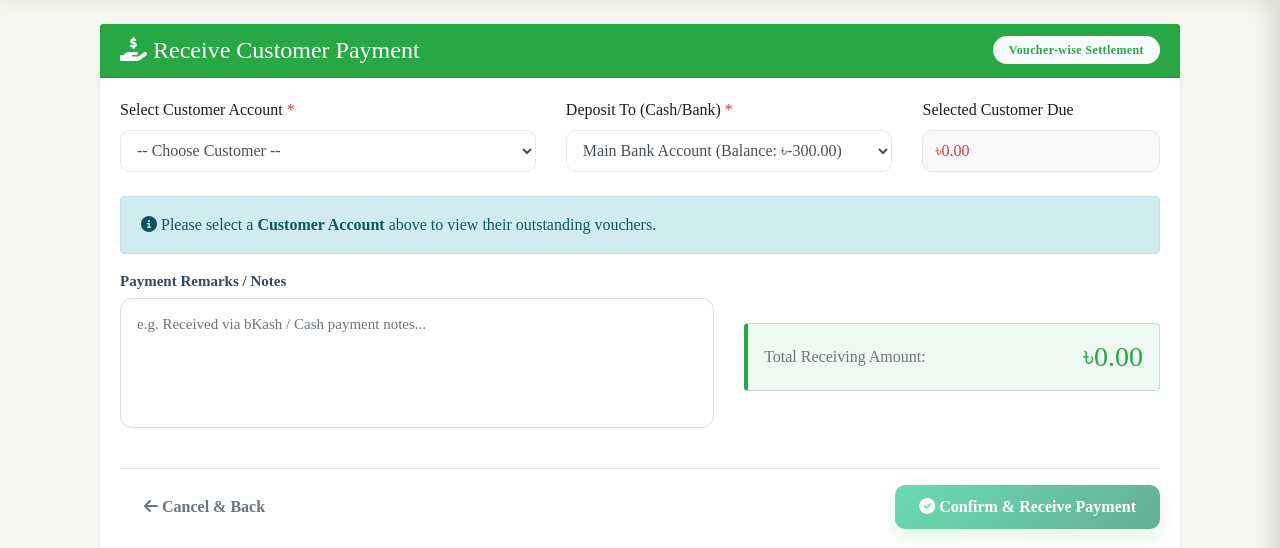
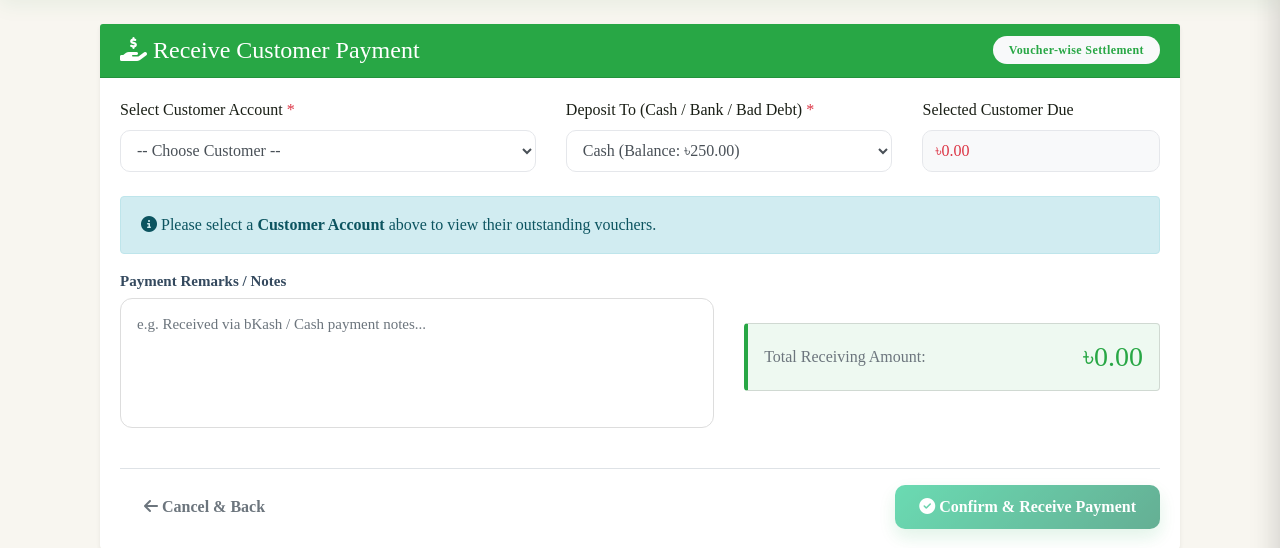
Before and after one commit to Mohd-Araf/amader_uthaan_krishi-ERP-Software-, a Django app: page /finance/receive-payment/ in a window 1280 px wide. Shown: the part 64-612 px from the top of the page. Run offline with Django 5.2, Linux system fonts and the light colour scheme; a user stored in the database is signed in; data comes from the database, SQL or seed files in the repository.

Commit message:
Add Bad Debt (Expected Credit Loss) system account and support in Receive Customer Payment settlement

```diff
--- a/Templates/finance/payment_receive.html
+++ b/Templates/finance/payment_receive.html
@@ -60,11 +60,11 @@ Receive Customer Payment
                     </div>
 
                     <div class="col-md-4">
-                        <label class="form-label fw-bold">Deposit To (Cash/Bank) <span class="text-danger">*</span></label>
+                        <label class="form-label fw-bold">Deposit To (Cash / Bank / Bad Debt) <span class="text-danger">*</span></label>
                         <select name="payment_account" class="form-select form-control" required>
-                            <option value="">-- Choose Cash/Bank Account --</option>
+                            <option value="">-- Choose Account (Cash / Bank / Bad Debt) --</option>
                             {% for acc in cash_bank_accounts %}
-                                <option value="{{ acc.id }}" {% if acc.is_default %}selected{% endif %}>
+                                <option value="{{ acc.id }}" {% if acc.is_default and acc.type2 == 'cash' %}selected{% endif %}>
                                     {{ acc.name }} (Balance: ৳{{ acc.get_current_balance|floatformat:2|intcomma }})
                                 </option>
                             {% endfor %}
--- a/Templates/finance/receive_payment.html
+++ b/Templates/finance/receive_payment.html
@@ -56,11 +56,11 @@ Receive Customer Payment
                     </div>
 
                     <div class="col-md-4">
-                        <label class="form-label fw-bold">Deposit To (Cash/Bank) <span class="text-danger">*</span></label>
+                        <label class="form-label fw-bold">Deposit To (Cash / Bank / Bad Debt) <span class="text-danger">*</span></label>
                         <select name="payment_account" class="form-select form-control" required>
-                            <option value="">-- Choose Cash/Bank Account --</option>
+                            <option value="">-- Choose Account (Cash / Bank / Bad Debt) --</option>
                             {% for acc in cash_bank_accounts %}
-                                <option value="{{ acc.id }}" {% if acc.is_default %}selected{% endif %}>
+                                <option value="{{ acc.id }}" {% if acc.is_default and acc.type2 == 'cash' %}selected{% endif %}>
                                     {{ acc.name }} (Balance: ৳{{ acc.current_balance }})
                                 </option>
                             {% endfor %}
--- a/apps/finance/models.py
+++ b/apps/finance/models.py
@@ -63,6 +63,7 @@ class Account(models.Model):
         ("discount", "Discount"),
         ("packaging", "Packaging Charge"),
         ("bkash_charge", "bKash Charge"),
+        ("bad_debt", "Bad Debt / Expected Credit Loss"),
         ("other", "Other"),
     )
 
--- a/apps/finance/views.py
+++ b/apps/finance/views.py
@@ -341,7 +341,10 @@ def receive_payment(request, account_id=None, journal_id=None):
         selected_customer = Account.objects.filter(id=query_customer_id, type2="customer").first()
 
     customer_accounts = Account.objects.filter(type2="customer", status="active").order_by("name")
-    cash_bank_accounts = Account.objects.filter(type2__in=["cash", "bank"], status="active").order_by("name")
+    cash_bank_accounts = Account.objects.filter(
+        Q(type2__in=["cash", "bank", "bad_debt"]) | Q(name__icontains="Bad Debt"),
+        status="active"
+    ).order_by("type1", "name")
 
     outstanding_vouchers = []
     if selected_customer:
```
Also changed, not shown: apps/finance/forms.py (+6 -3 lines), apps/finance/services.py (+8 -1 lines), apps/finance/signals.py (+8 -0 lines), apps/finance/migrations/0014_alter_account_type2.py (added).
